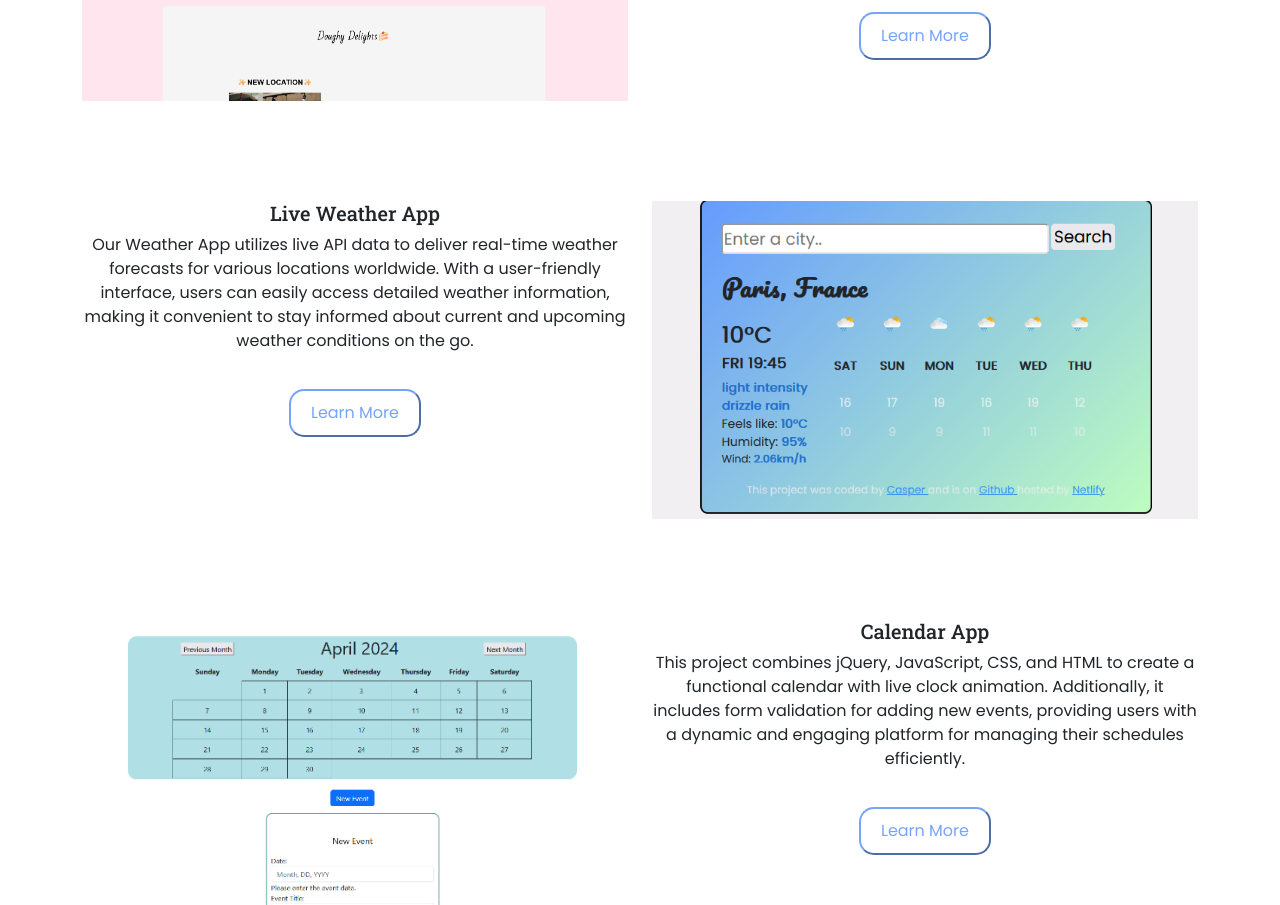
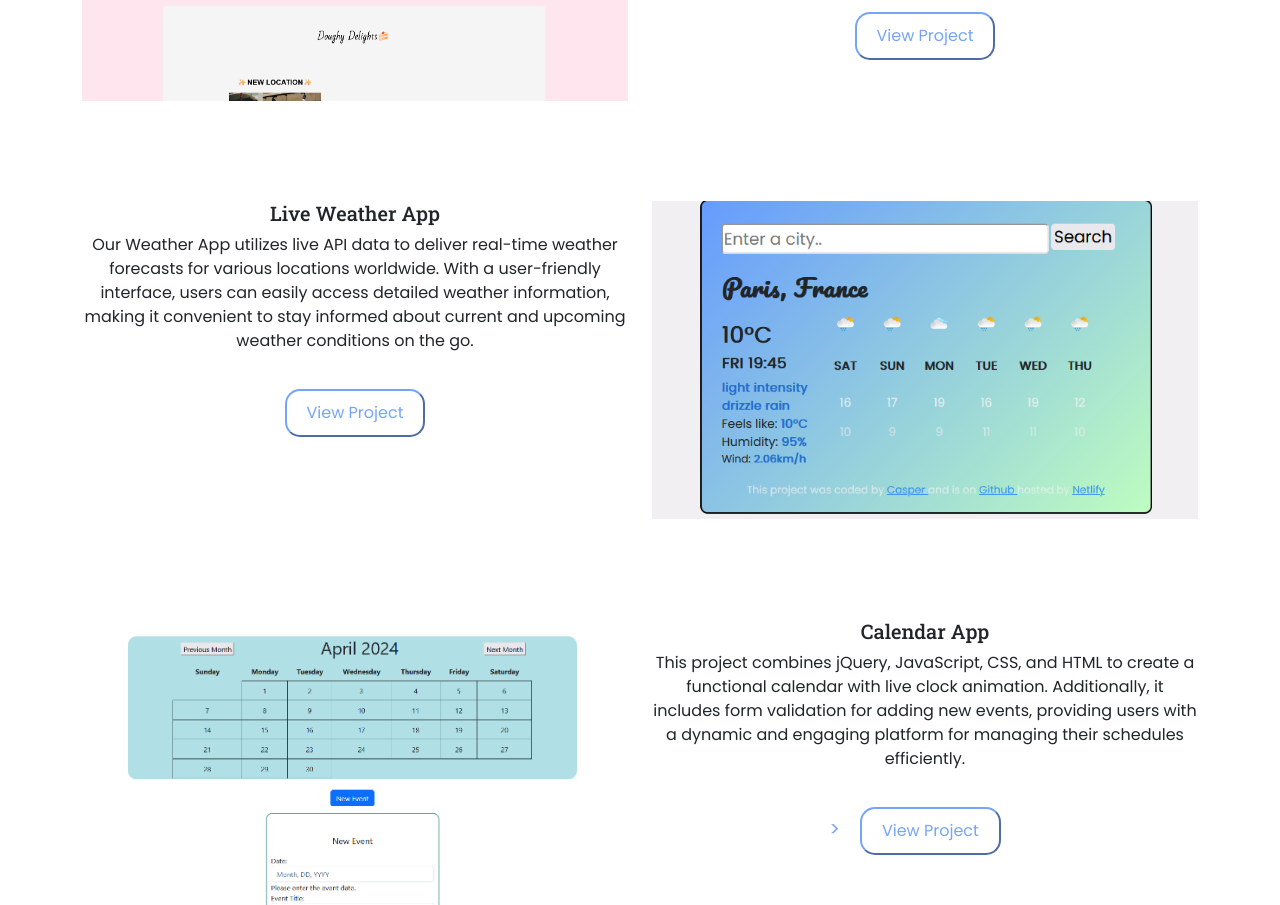
Before and after one commit to cass430/Portfolio, a plain HTML site: page index.html in a window 1280 px wide. Shown: the part 771-1676 px from the top of the page. Drawn offline with nearby package versions, Linux system fonts and the light colour scheme.

Commit message:
add netify links to View project button

```diff
--- a/index.html
+++ b/index.html
@@ -68,7 +68,11 @@
                 across various devices, ensuring a satisfying shopping
                 experience.
               </p>
-              <button class="learn-more-button">Learn More</button>
+              <a
+                href="https://enchanting-stardust-1d11fa.netlify.app/"
+                tsrget="blank"
+                ><button class="learn-more-button">View Project</button></a
+              >
             </div>
           </div>
         </div>
@@ -85,7 +89,11 @@
                 weather information, making it convenient to stay informed about
                 current and upcoming weather conditions on the go.
               </p>
-              <button class="learn-more-button">Learn More</button>
+              <a
+                href="https://clinquant-pony-a8b998.netlify.app/"
+                target="_blank"
+                ><button class="learn-more-button">View Project</button></a
+              >
             </div>
             <div class="col-lg-6">
               <img src="images/Weather App.png" class="img-fluid" />
@@ -108,7 +116,12 @@
                 providing users with a dynamic and engaging platform for
                 managing their schedules efficiently.
               </p>
-              <button class="learn-more-button">Learn More</button>
+              <a
+                href="https://dainty-raindrop-b5977e.netlify.app/"
+                target="_blank"
+              >
+                ><button class="learn-more-button">View Project</button></a
+              >
             </div>
           </div>
         </div>
```
